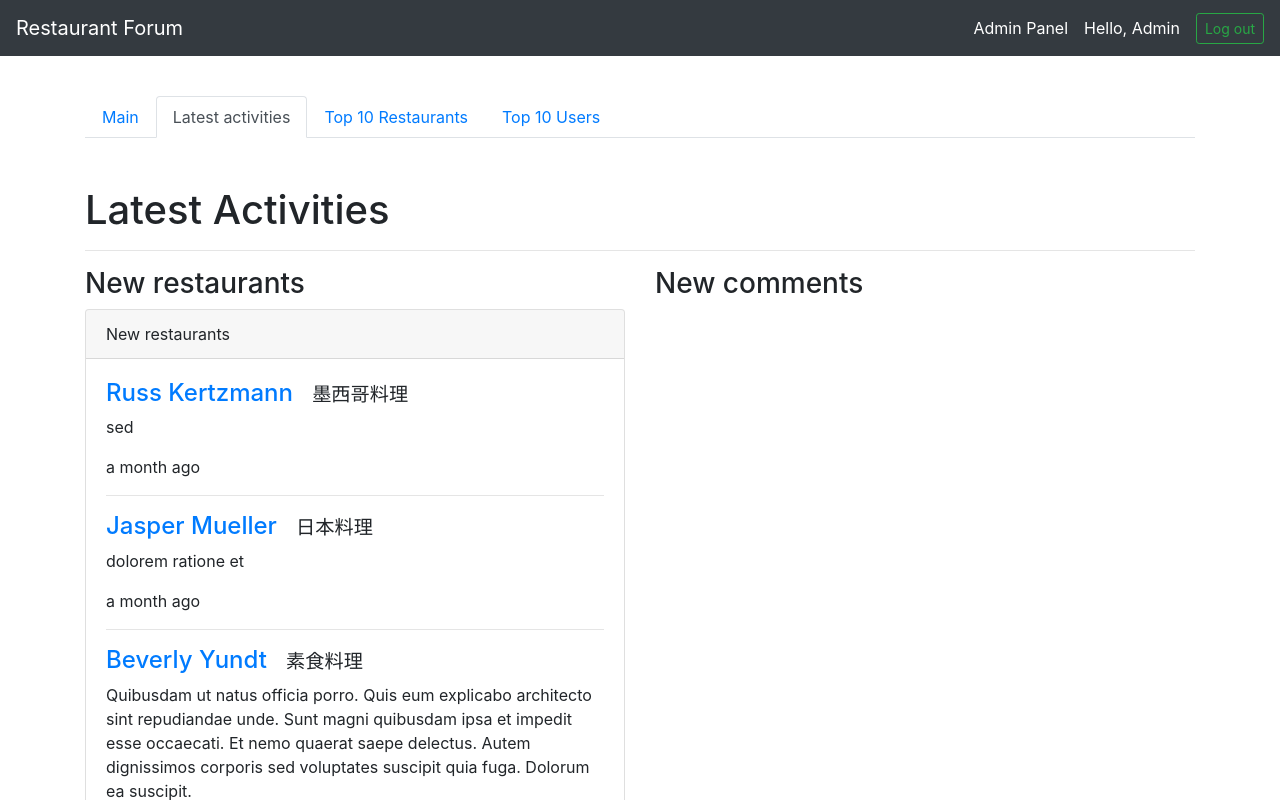
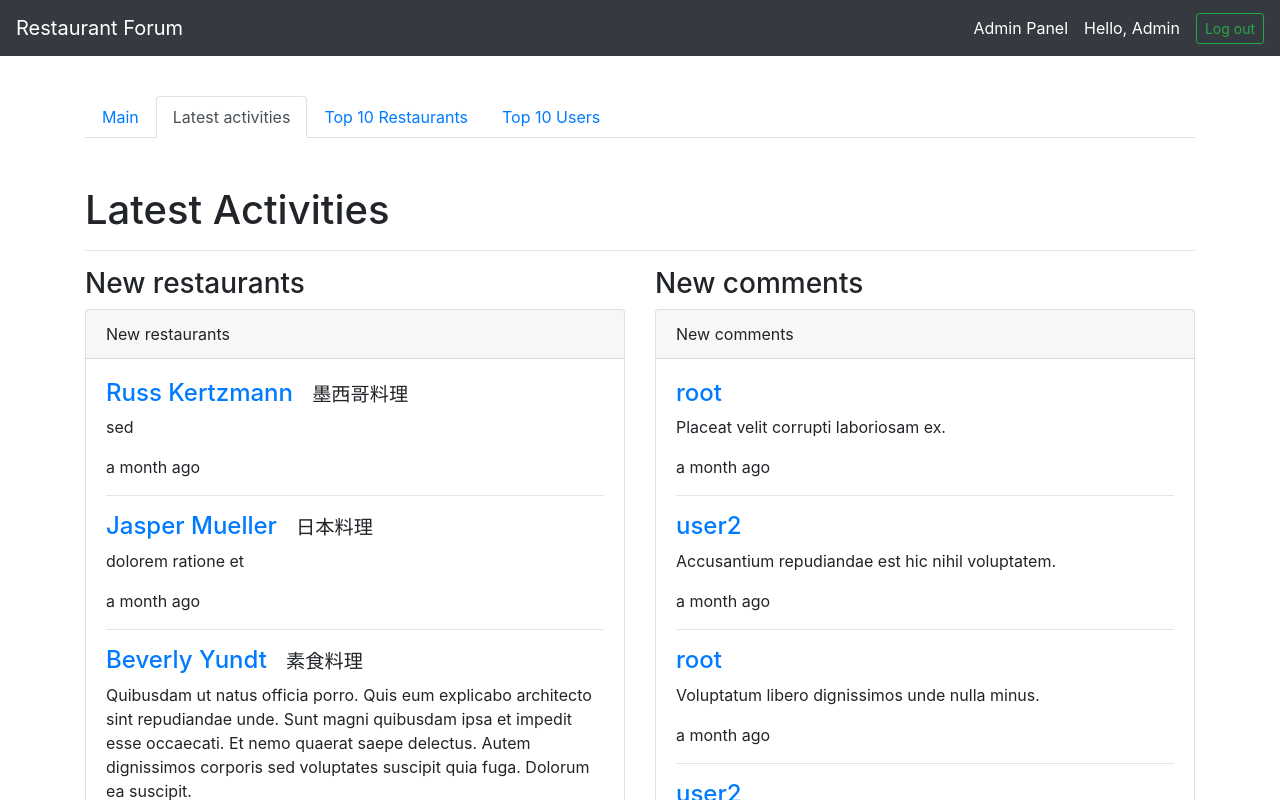
Before and after one commit to jacs0110/forum-vue, a Vue app: page /#/restaurants/feeds in a window 1280 px wide. Shown: the top 800 px of the page. Built offline with nearby package versions, Linux system fonts and the light colour scheme.

Commit message:
create NewestComments component

```diff
--- /dev/null
+++ b/src/components/NewestComments.vue
@@ -0,0 +1,36 @@
+<template>
+  <div class="card">
+    <div class="card-header">New comments</div>
+    <div class="card-body">
+      <div v-for="comment in comments" :key="comment.id">
+        <h4>
+          <a href="#">{{ comment.User.name }}</a>
+        </h4>
+        <p>{{ comment.text }}</p>
+        {{ comment.createdAt | fromNow }}
+        <hr />
+      </div>
+    </div>
+  </div>
+</template>
+
+<script>
+import moment from "moment";
+
+export default {
+  filters: {
+    fromNow(datetime) {
+      if (!datetime) {
+        return "-";
+      }
+      return moment(datetime).fromNow();
+    }
+  },
+  props: {
+    comments: {
+      type: Array,
+      required: true
+    }
+  }
+};
+</script>
--- a/src/views/RestaurantsFeeds.vue
+++ b/src/views/RestaurantsFeeds.vue
@@ -6,13 +6,14 @@
     <hr />
     <div class="row">
       <div class="col-md-6">
+        <!-- 最新餐廳 NewestRestaurants -->
         <h3>New restaurants</h3>
         <NewestRestaurants :restaurants="restaurants" />
-        <!-- 最新餐廳 NewestRestaurants -->
       </div>
       <div class="col-md-6">
         <!-- 最新評論 NewestComments-->
         <h3>New comments</h3>
+        <NewestComments :comments="comments" />
       </div>
     </div>
   </div>
@@ -21,6 +22,7 @@
 <script>
 import NavTabs from "./../components/NavTabs";
 import NewestRestaurants from "./../components/NewestRestaurants";
+import NewestComments from "./../components/NewestComments";
 
 // eslint-disable-next-line
 const dummyData = {
@@ -575,7 +577,8 @@
 export default {
   components: {
     NavTabs,
-    NewestRestaurants
+    NewestRestaurants,
+    NewestComments
   },
   data() {
     return {
```
